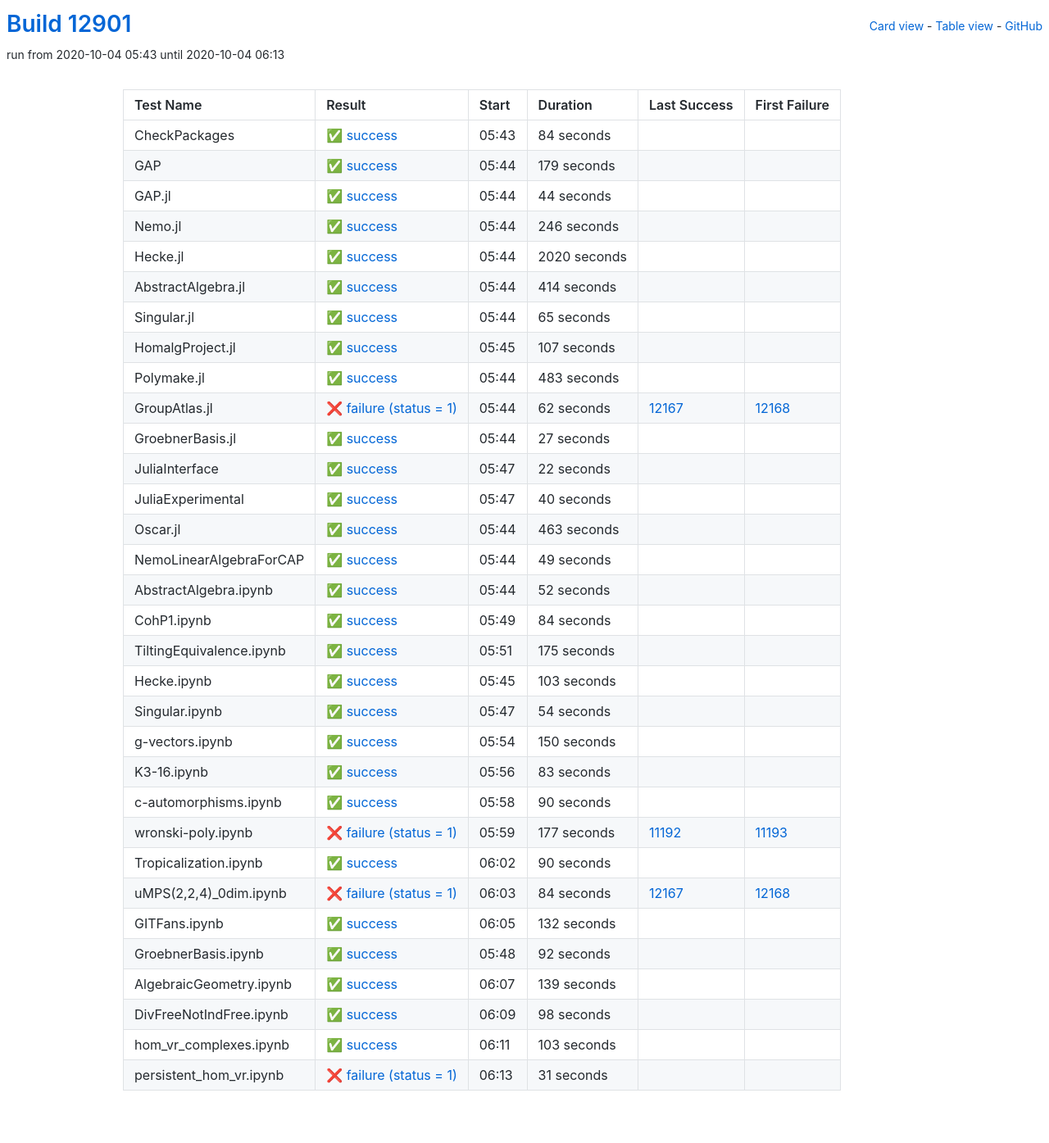
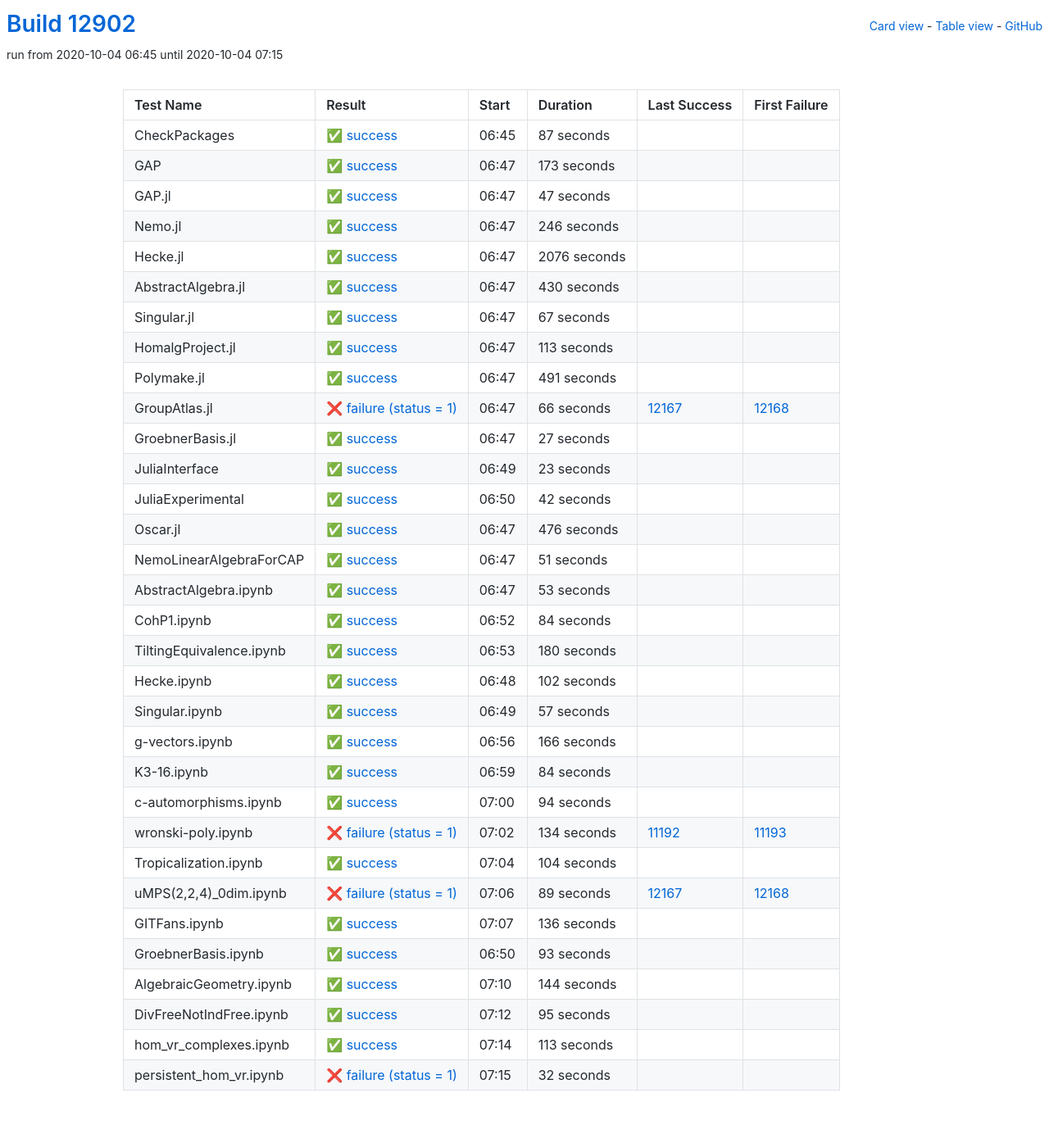
Before and after one commit to oscar-system/oscar-ci-status, a Jekyll site: the page built from table.html, in a window 1280 px wide. Shown: the whole page at 82% size. Built offline with Jekyll 4.4.1, drawn with Linux system fonts in a browser that asks for light colours.

Commit message:
Build #12902

```diff
--- a/_data/ci.yml
+++ b/_data/ci.yml
@@ -1,6 +1,6 @@
 ---
-build: 12901
-build_url: https://oscarci.mathematik.uni-kl.de/job/oscar/12901/
+build: 12902
+build_url: https://oscarci.mathematik.uni-kl.de/job/oscar/12902/
 job: oscar
 organization: oscar-system
 repo: oscar-ci-status
@@ -8,44 +8,44 @@ repourl: https://github.com/oscar-system/oscar-ci-status
 tests:
 - name: CheckPackages
   id: checkpackages
-  log: https://oscarci.mathematik.uni-kl.de/job/oscar/12901/artifact/logs/build-12901/CheckPackages.log
-  start: 2020-10-04 05:43
+  log: https://oscarci.mathematik.uni-kl.de/job/oscar/12902/artifact/logs/build-12902/CheckPackages.log
+  start: 2020-10-04 06:45
   success: true
   exitcode: 0
   status: success
-  duration: 84
+  duration: 87
   last_success: false
   last_success_url:
   first_failure: false
   first_failure_url:
 - name: GAP
   id: gap
-  log: https://oscarci.mathematik.uni-kl.de/job/oscar/12901/artifact/logs/build-12901/GAP.log
-  start: 2020-10-04 05:44
+  log: https://oscarci.mathematik.uni-kl.de/job/oscar/12902/artifact/logs/build-12902/GAP.log
+  start: 2020-10-04 06:47
   success: true
   exitcode: 0
   status: success
-  duration: 179
+  duration: 173
   last_success: false
   last_success_url:
   first_failure: false
   first_failure_url:
 - name: GAP.jl
   id: gap-jl
-  log: https://oscarci.mathematik.uni-kl.de/job/oscar/12901/artifact/logs/build-12901/GAP.jl.log
-  start: 2020-10-04 05:44
+  log: https://oscarci.mathematik.uni-kl.de/job/oscar/12902/artifact/logs/build-12902/GAP.jl.log
+  start: 2020-10-04 06:47
   success: true
   exitcode: 0
   status: success
-  duration: 44
+  duration: 47
   last_success: false
   last_success_url:
   first_failure: false
   first_failure_url:
 - name: Nemo.jl
   id: nemo-jl
-  log: https://oscarci.mathematik.uni-kl.de/job/oscar/12901/artifact/logs/build-12901/Nemo.jl.log
-  start: 2020-10-04 05:44
+  log: https://oscarci.mathematik.uni-kl.de/job/oscar/12902/artifact/logs/build-12902/Nemo.jl.log
+  start: 2020-10-04 06:47
   success: true
   exitcode: 0
   status: success
@@ -56,80 +56,80 @@ tests:
   first_failure_url:
 - name: Hecke.jl
   id: hecke-jl
-  log: https://oscarci.mathematik.uni-kl.de/job/oscar/12901/artifact/logs/build-12901/Hecke.jl.log
-  start: 2020-10-04 05:44
+  log: https://oscarci.mathematik.uni-kl.de/job/oscar/12902/artifact/logs/build-12902/Hecke.jl.log
+  start: 2020-10-04 06:47
   success: true
   exitcode: 0
   status: success
-  duration: 2020
+  duration: 2076
   last_success: false
   last_success_url:
   first_failure: false
   first_failure_url:
 - name: AbstractAlgebra.jl
   id: abstractalgebra-jl
-  log: https://oscarci.mathematik.uni-kl.de/job/oscar/12901/artifact/logs/build-12901/AbstractAlgebra.jl.log
-  start: 2020-10-04 05:44
+  log: https://oscarci.mathematik.uni-kl.de/job/oscar/12902/artifact/logs/build-12902/AbstractAlgebra.jl.log
+  start: 2020-10-04 06:47
   success: true
   exitcode: 0
   status: success
-  duration: 414
+  duration: 430
   last_success: false
   last_success_url:
   first_failure: false
   first_failure_url:
 - name: Singular.jl
   id: singular-jl
-  log: https://oscarci.mathematik.uni-kl.de/job/oscar/12901/artifact/logs/build-12901/Singular.jl.log
-  start: 2020-10-04 05:44
+  log: https://oscarci.mathematik.uni-kl.de/job/oscar/12902/artifact/logs/build-12902/Singular.jl.log
+  start: 2020-10-04 06:47
   success: true
   exitcode: 0
   status: success
-  duration: 65
+  duration: 67
   last_success: false
   last_success_url:
   first_failure: false
   first_failure_url:
 - name: HomalgProject.jl
   id: homalgproject-jl
-  log: https://oscarci.mathematik.uni-kl.de/job/oscar/12901/artifact/logs/build-12901/HomalgProject.jl.log
-  start: 2020-10-04 05:45
+  log: https://oscarci.mathematik.uni-kl.de/job/oscar/12902/artifact/logs/build-12902/HomalgProject.jl.log
+  start: 2020-10-04 06:47
   success: true
   exitcode: 0
   status: success
-  duration: 107
+  duration: 113
   last_success: false
   last_success_url:
   first_failure: false
   first_failure_url:
 - name: Polymake.jl
   id: polymake-jl
-  log: https://oscarci.mathematik.uni-kl.de/job/oscar/12901/artifact/logs/build-12901/Polymake.jl.log
-  start: 2020-10-04 05:44
+  log: https://oscarci.mathematik.uni-kl.de/job/oscar/12902/artifact/logs/build-12902/Polymake.jl.log
+  start: 2020-10-04 06:47
   success: true
   exitcode: 0
   status: success
-  duration: 483
+  duration: 491
   last_success: false
   last_success_url:
   first_failure: false
   first_failure_url:
 - name: GroupAtlas.jl
   id: groupatlas-jl
-  log: https://oscarci.mathematik.uni-kl.de/job/oscar/12901/artifact/logs/build-12901/GroupAtlas.jl.log
-  start: 2020-10-04 05:44
+  log: https://oscarci.mathematik.uni-kl.de/job/oscar/12902/artifact/logs/build-12902/GroupAtlas.jl.log
+  start: 2020-10-04 06:47
   success: false
   exitcode: 1
   status: failure
-  duration: 62
+  duration: 66
   last_success: 12167
   last_success_url: https://oscarci.mathematik.uni-kl.de/job/oscar/12167/
   first_failure: 12168
   first_failure_url: https://oscarci.mathematik.uni-kl.de/job/oscar/12168/
 - name: GroebnerBasis.jl
   id: groebnerbasis-jl
-  log: https://oscarci.mathematik.uni-kl.de/job/oscar/12901/artifact/logs/build-12901/GroebnerBasis.jl.log
-  start: 2020-10-04 05:44
+  log: https://oscarci.mathematik.uni-kl.de/job/oscar/12902/artifact/logs/build-12902/GroebnerBasis.jl.log
+  start: 2020-10-04 06:47
   success: true
   exitcode: 0
   status: success
@@ -140,68 +140,68 @@ tests:
   first_failure_url:
 - name: JuliaInterface
   id: juliainterface
-  log: https://oscarci.mathematik.uni-kl.de/job/oscar/12901/artifact/logs/build-12901/JuliaInterface.log
-  start: 2020-10-04 05:47
+  log: https://oscarci.mathematik.uni-kl.de/job/oscar/12902/artifact/logs/build-12902/JuliaInterface.log
+  start: 2020-10-04 06:49
   success: true
   exitcode: 0
   status: success
-  duration: 22
+  duration: 23
   last_success: false
   last_success_url:
   first_failure: false
   first_failure_url:
 - name: JuliaExperimental
   id: juliaexperimental
-  log: https://oscarci.mathematik.uni-kl.de/job/oscar/12901/artifact/logs/build-12901/JuliaExperimental.log
-  start: 2020-10-04 05:47
+  log: https://oscarci.mathematik.uni-kl.de/job/oscar/12902/artifact/logs/build-12902/JuliaExperimental.log
+  start: 2020-10-04 06:50
   success: true
   exitcode: 0
   status: success
-  duration: 40
+  duration: 42
   last_success: false
   last_success_url:
   first_failure: false
   first_failure_url:
 - name: Oscar.jl
   id: oscar-jl
-  log: https://oscarci.mathematik.uni-kl.de/job/oscar/12901/artifact/logs/build-12901/Oscar.jl.log
-  start: 2020-10-04 05:44
+  log: https://oscarci.mathematik.uni-kl.de/job/oscar/12902/artifact/logs/build-12902/Oscar.jl.log
+  start: 2020-10-04 06:47
   success: true
   exitcode: 0
   status: success
-  duration: 463
+  duration: 476
   last_success: false
   last_success_url:
   first_failure: false
   first_failure_url:
 - name: NemoLinearAlgebraForCAP
   id: nemolinearalgebraforcap
-  log: https://oscarci.mathematik.uni-kl.de/job/oscar/12901/artifact/logs/build-12901/NemoLinearAlgebraForCAP.log
-  start: 2020-10-04 05:44
+  log: https://oscarci.mathematik.uni-kl.de/job/oscar/12902/artifact/logs/build-12902/NemoLinearAlgebraForCAP.log
+  start: 2020-10-04 06:47
   success: true
   exitcode: 0
   status: success
-  duration: 49
+  duration: 51
   last_success: false
   last_success_url:
   first_failure: false
   first_failure_url:
 - name: AbstractAlgebra.ipynb
   id: abstractalgebra-ipynb
-  log: https://oscarci.mathematik.uni-kl.de/job/oscar/12901/artifact/logs/build-12901/AbstractAlgebra.ipynb.log
-  start: 2020-10-04 05:44
+  log: https://oscarci.mathematik.uni-kl.de/job/oscar/12902/artifact/logs/build-12902/AbstractAlgebra.ipynb.log
+  start: 2020-10-04 06:47
   success: true
   exitcode: 0
   status: success
-  duration: 52
+  duration: 53
   last_success: false
   last_success_url:
   first_failure: false
   first_failure_url:
 - name: CohP1.ipynb
   id: cohp1-ipynb
-  log: https://oscarci.mathematik.uni-kl.de/job/oscar/12901/artifact/logs/build-12901/CohP1.ipynb.log
-  start: 2020-10-04 05:49
+  log: https://oscarci.mathematik.uni-kl.de/job/oscar/12902/artifact/logs/build-12902/CohP1.ipynb.log
+  start: 2020-10-04 06:52
   success: true
   exitcode: 0
   status: success
@@ -212,180 +212,180 @@ tests:
   first_failure_url:
 - name: TiltingEquivalence.ipynb
   id: tiltingequivalence-ipynb
-  log: https://oscarci.mathematik.uni-kl.de/job/oscar/12901/artifact/logs/build-12901/TiltingEquivalence.ipynb.log
-  start: 2020-10-04 05:51
+  log: https://oscarci.mathematik.uni-kl.de/job/oscar/12902/artifact/logs/build-12902/TiltingEquivalence.ipynb.log
+  start: 2020-10-04 06:53
   success: true
   exitcode: 0
   status: success
-  duration: 175
+  duration: 180
   last_success: false
   last_success_url:
   first_failure: false
   first_failure_url:
 - name: Hecke.ipynb
   id: hecke-ipynb
-  log: https://oscarci.mathematik.uni-kl.de/job/oscar/12901/artifact/logs/build-12901/Hecke.ipynb.log
-  start: 2020-10-04 05:45
+  log: https://oscarci.mathematik.uni-kl.de/job/oscar/12902/artifact/logs/build-12902/Hecke.ipynb.log
+  start: 2020-10-04 06:48
   success: true
   exitcode: 0
   status: success
-  duration: 103
+  duration: 102
   last_success: false
   last_success_url:
   first_failure: false
   first_failure_url:
 - name: Singular.ipynb
   id: singular-ipynb
-  log: https://oscarci.mathematik.uni-kl.de/job/oscar/12901/artifact/logs/build-12901/Singular.ipynb.log
-  start: 2020-10-04 05:47
+  log: https://oscarci.mathematik.uni-kl.de/job/oscar/12902/artifact/logs/build-12902/Singular.ipynb.log
+  start: 2020-10-04 06:49
   success: true
   exitcode: 0
   status: success
-  duration: 54
+  duration: 57
   last_success: false
   last_success_url:
   first_failure: false
   first_failure_url:
 - name: g-vectors.ipynb
   id: g-vectors-ipynb
-  log: https://oscarci.mathematik.uni-kl.de/job/oscar/12901/artifact/logs/build-12901/g-vectors.ipynb.log
-  start: 2020-10-04 05:54
+  log: https://oscarci.mathematik.uni-kl.de/job/oscar/12902/artifact/logs/build-12902/g-vectors.ipynb.log
+  start: 2020-10-04 06:56
   success: true
   exitcode: 0
   status: success
-  duration: 150
+  duration: 166
   last_success: false
   last_success_url:
   first_failure: false
   first_failure_url:
 - name: K3-16.ipynb
   id: k3-16-ipynb
-  log: https://oscarci.mathematik.uni-kl.de/job/oscar/12901/artifact/logs/build-12901/K3-16.ipynb.log
-  start: 2020-10-04 05:56
+  log: https://oscarci.mathematik.uni-kl.de/job/oscar/12902/artifact/logs/build-12902/K3-16.ipynb.log
+  start: 2020-10-04 06:59
   success: true
   exitcode: 0
   status: success
-  duration: 83
+  duration: 84
   last_success: false
   last_success_url:
   first_failure: false
   first_failure_url:
 - name: c-automorphisms.ipynb
   id: c-automorphisms-ipynb
-  log: https://oscarci.mathematik.uni-kl.de/job/oscar/12901/artifact/logs/build-12901/c-automorphisms.ipynb.log
-  start: 2020-10-04 05:58
+  log: https://oscarci.mathematik.uni-kl.de/job/oscar/12902/artifact/logs/build-12902/c-automorphisms.ipynb.log
+  start: 2020-10-04 07:00
   success: true
   exitcode: 0
   status: success
-  duration: 90
+  duration: 94
   last_success: false
   last_success_url:
   first_failure: false
   first_failure_url:
 - name: wronski-poly.ipynb
   id: wronski-poly-ipynb
-  log: https://oscarci.mathematik.uni-kl.de/job/oscar/12901/artifact/logs/build-12901/wronski-poly.ipynb.log
-  start: 2020-10-04 05:59
+  log: https://oscarci.mathematik.uni-kl.de/job/oscar/12902/artifact/logs/build-12902/wronski-poly.ipynb.log
+  start: 2020-10-04 07:02
   success: false
   exitcode: 1
   status: failure
-  duration: 177
+  duration: 134
   last_success: 11192
   last_success_url: https://oscarci.mathematik.uni-kl.de/job/oscar/11192/
   first_failure: 11193
   first_failure_url: https://oscarci.mathematik.uni-kl.de/job/oscar/11193/
 - name: Tropicalization.ipynb
   id: tropicalization-ipynb
-  log: https://oscarci.mathematik.uni-kl.de/job/oscar/12901/artifact/logs/build-12901/Tropicalization.ipynb.log
-  start: 2020-10-04 06:02
+  log: https://oscarci.mathematik.uni-kl.de/job/oscar/12902/artifact/logs/build-12902/Tropicalization.ipynb.log
+  start: 2020-10-04 07:04
   success: true
   exitcode: 0
   status: success
-  duration: 90
+  duration: 104
   last_success: false
   last_success_url:
   first_failure: false
   first_failure_url:
 - name: uMPS(2,2,4)_0dim.ipynb
   id: umps-2-2-4-0dim-ipynb
-  log: https://oscarci.mathematik.uni-kl.de/job/oscar/12901/artifact/logs/build-12901/uMPS-2-2-4-_0dim.ipynb.log
-  start: 2020-10-04 06:03
+  log: https://oscarci.mathematik.uni-kl.de/job/oscar/12902/artifact/logs/build-12902/uMPS-2-2-4-_0dim.ipynb.log
+  start: 2020-10-04 07:06
   success: false
   exitcode: 1
   status: failure
-  duration: 84
+  duration: 89
   last_success: 12167
   last_success_url: https://oscarci.mathematik.uni-kl.de/job/oscar/12167/
   first_failure: 12168
   first_failure_url: https://oscarci.mathematik.uni-kl.de/job/oscar/12168/
 - name: GITFans.ipynb
   id: gitfans-ipynb
-  log: https://oscarci.mathematik.uni-kl.de/job/oscar/12901/artifact/logs/build-12901/GITFans.ipynb.log
-  start: 2020-10-04 06:05
+  log: https://oscarci.mathematik.uni-kl.de/job/oscar/12902/artifact/logs/build-12902/GITFans.ipynb.log
+  start: 2020-10-04 07:07
   success: true
   exitcode: 0
   status: success
-  duration: 132
+  duration: 136
   last_success: false
   last_success_url:
   first_failure: false
   first_failure_url:
 - name: GroebnerBasis.ipynb
   id: groebnerbasis-ipynb
-  log: https://oscarci.mathematik.uni-kl.de/job/oscar/12901/artifact/logs/build-12901/GroebnerBasis.ipynb.log
-  start: 2020-10-04 05:48
+  log: https://oscarci.mathematik.uni-kl.de/job/oscar/12902/artifact/logs/build-12902/GroebnerBasis.ipynb.log
+  start: 2020-10-04 06:50
   success: true
   exitcode: 0
   status: success
-  duration: 92
+  duration: 93
   last_success: false
   last_success_url:
   first_failure: false
   first_failure_url:
 - name: AlgebraicGeometry.ipynb
   id: algebraicgeometry-ipynb
-  log: https://oscarci.mathematik.uni-kl.de/job/oscar/12901/artifact/logs/build-12901/AlgebraicGeometry.ipynb.log
-  start: 2020-10-04 06:07
+  log: https://oscarci.mathematik.uni-kl.de/job/oscar/12902/artifact/logs/build-12902/AlgebraicGeometry.ipynb.log
+  start: 2020-10-04 07:10
   success: true
   exitcode: 0
   status: success
-  duration: 139
+  duration: 144
   last_success: false
   last_success_url:
   first_failure: false
   first_failure_url:
 - name: DivFreeNotIndFree.ipynb
   id: divfreenotindfree-ipynb
-  log: https://oscarci.mathematik.uni-kl.de/job/oscar/12901/artifact/logs/build-12901/DivFreeNotIndFree.ipynb.log
-  start: 2020-10-04 06:09
+  log: https://oscarci.mathematik.uni-kl.de/job/oscar/12902/artifact/logs/build-12902/DivFreeNotIndFree.ipynb.log
+  start: 2020-10-04 07:12
   success: true
   exitcode: 0
   status: success
-  duration: 98
+  duration: 95
   last_success: false
   last_success_url:
   first_failure: false
   first_failure_url:
 - name: hom_vr_complexes.ipynb
   id: hom-vr-complexes-ipynb
-  log: https://oscarci.mathematik.uni-kl.de/job/oscar/12901/artifact/logs/build-12901/hom_vr_complexes.ipynb.log
-  start: 2020-10-04 06:11
+  log: https://oscarci.mathematik.uni-kl.de/job/oscar/12902/artifact/logs/build-12902/hom_vr_complexes.ipynb.log
+  start: 2020-10-04 07:14
   success: true
   exitcode: 0
   status: success
-  duration: 103
+  duration: 113
   last_success: false
   last_success_url:
   first_failure: false
   first_failure_url:
 - name: persistent_hom_vr.ipynb
   id: persistent-hom-vr-ipynb
-  log: https://oscarci.mathematik.uni-kl.de/job/oscar/12901/artifact/logs/build-12901/persistent_hom_vr.ipynb.log
-  start: 2020-10-04 06:13
+  log: https://oscarci.mathematik.uni-kl.de/job/oscar/12902/artifact/logs/build-12902/persistent_hom_vr.ipynb.log
+  start: 2020-10-04 07:15
   success: false
   exitcode: 1
   status: failure
-  duration: 31
+  duration: 32
   last_success: false
   last_success_url:
   first_failure: false
```
Also changed, not shown: README.md.
